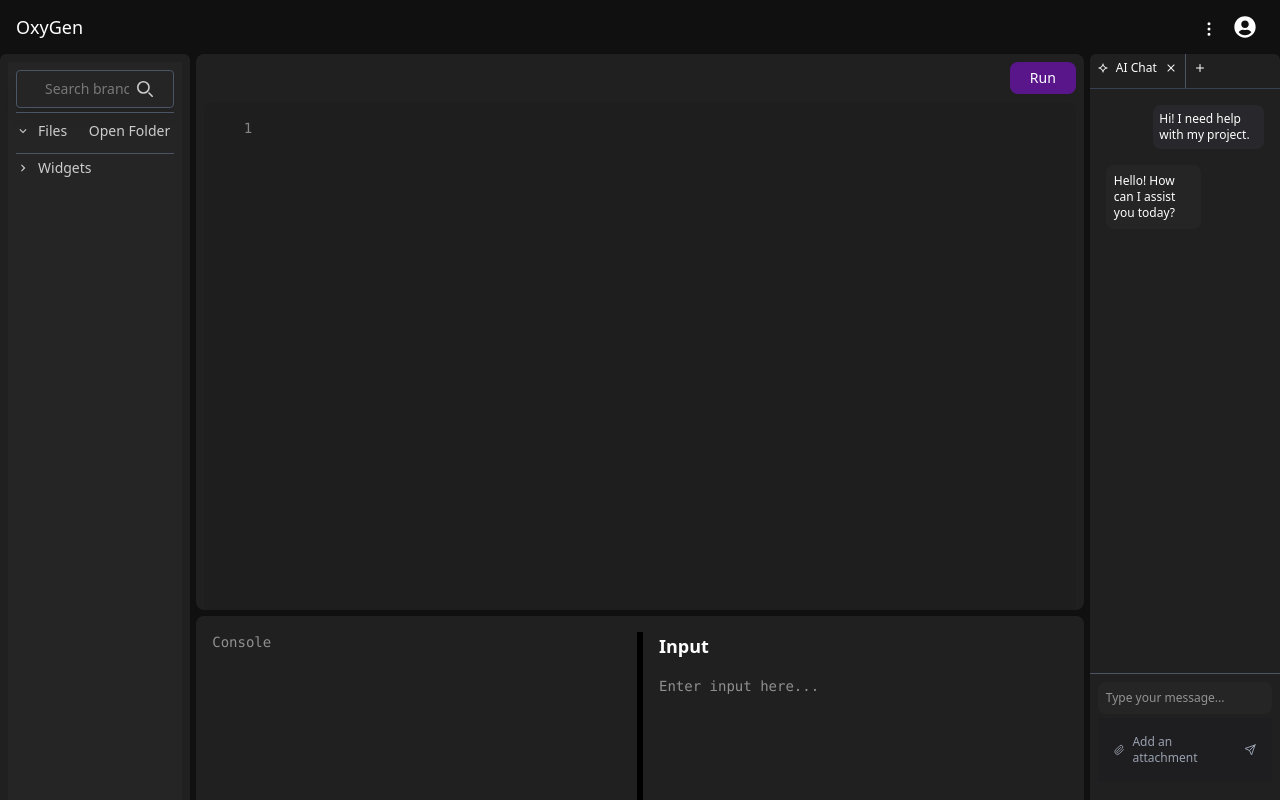
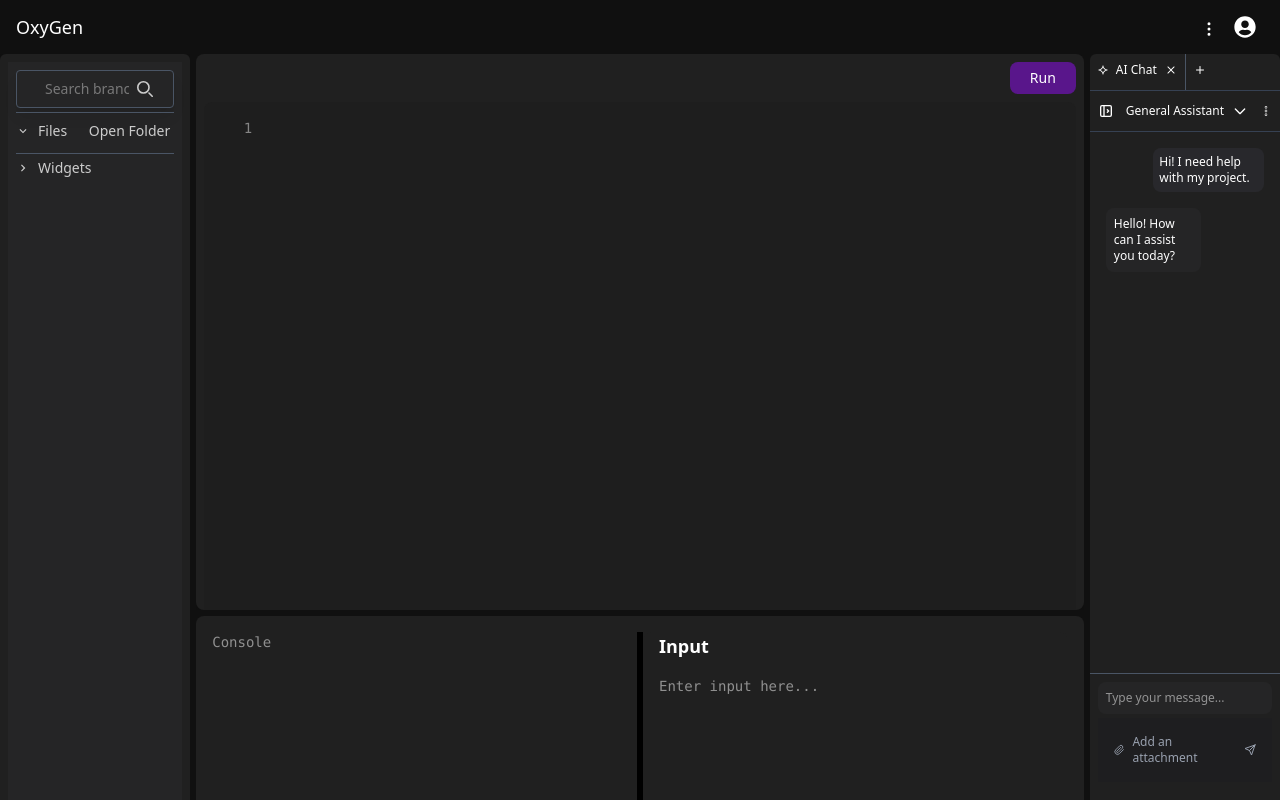
Before and after one commit to Mahbub2001/OxyGen-Scripts, a Next.js app: page / in a window 1280 px wide. Built offline with nearby package versions, Linux system fonts and the light colour scheme.

Commit message:
dropdown

```diff
--- a/src/components/AiAssistant/AiAssistant.js
+++ b/src/components/AiAssistant/AiAssistant.js
@@ -1,23 +1,53 @@
 "use client";
-import React from "react";
+import React, { useState } from "react";
 import { RiGeminiLine } from "react-icons/ri";
 import { RxCross2 } from "react-icons/rx";
 import { FiPaperclip, FiPlus, FiSend } from "react-icons/fi";
-
+import { TbLayoutSidebarLeftExpand } from "react-icons/tb";
+import { CiMenuKebab } from "react-icons/ci";
+import { DropdownMenu } from "../DropDown/DropDown";
+const scenario_map = [
+  "General Assistant",
+  "Code Correction",
+  "Code Completion",
+  "Code Optimization",
+  "Code Generation",
+  "Code Commenting",
+  "Code Explanation",
+  "Extract From Book",
+  "LeetCode Solver",
+  "Code Shortener",
+];
 function AiAssistant() {
+  const [selectedScenario, setSelectedScenario] = useState(scenario_map[0]);
   return (
     <div className="flex flex-col text-white min-h-screen text-xs">
       <div className="flex flex-col justify-between flex-grow">
         <div className="border-b border-gray-700 flex items-center">
           <div className="flex gap-2 items-center border-r border-gray-600 pr-2">
-            <div className="flex items-center gap-2 pl-2 pt-1.5 pb-3">
+            <div className="flex items-center gap-2 pl-2 pt-2 pb-3">
               <RiGeminiLine size={10} />
               <p>AI Chat</p>
               <RxCross2 />
             </div>
           </div>
-          <div className="pt-1.5 pl-2 pb-3">
+          <div className="pt-2 pl-2 pb-3">
             <FiPlus />
+          </div>
+        </div>
+        <div className="border-b border-gray-700 flex items-center justify-between px-2 py-2">
+          <div>
+            <TbLayoutSidebarLeftExpand className="text-[1rem]" />
+          </div>
+          <div>
+            <DropdownMenu
+              selectedScenario={selectedScenario}
+              setSelectedScenario={setSelectedScenario}
+              scenario_map={scenario_map}
+            />
+          </div>
+          <div>
+            <CiMenuKebab className="transform-flat" />
           </div>
         </div>
         <div className="p-4 overflow-y-auto flex-grow">
@@ -48,7 +78,7 @@ function AiAssistant() {
                 Add an attachment
               </span>
             </label>
-            <button className="p-2 text-gray-400 hover:text-white">
+            <button className="cursor-pointer p-2 text-gray-400 hover:text-white">
               <FiSend />
             </button>
           </div>
--- /dev/null
+++ b/src/components/DropDown/DropDown.js
@@ -0,0 +1,47 @@
+import { useState } from "react";
+
+export const DropdownMenu = ({selectedScenario,setSelectedScenario,scenario_map}) => {
+    const [isOpen, setIsOpen] = useState(false);
+    return (
+      <div className="relative">
+        <button
+          onClick={() => setIsOpen(!isOpen)}
+          className="cursor-pointer text-white p-1 rounded-lg focus:outline-none flex items-center"
+        >
+          {selectedScenario}
+          <svg
+            className="w-4 h-4 ml-2"
+            fill="none"
+            stroke="currentColor"
+            viewBox="0 0 24 24"
+            xmlns="http://www.w3.org/2000/svg"
+          >
+            <path
+              strokeLinecap="round"
+              strokeLinejoin="round"
+              strokeWidth={2}
+              d="M19 9l-7 7-7-7"
+            />
+          </svg>
+        </button>
+        {isOpen && (
+          <div className="absolute mt-2 w-48 bg-[#252526] rounded-lg shadow-lg z-10">
+            <ul>
+              {scenario_map.map((scenario, index) => (
+                <li
+                  key={index}
+                  onClick={() => {
+                    setSelectedScenario(scenario);
+                    setIsOpen(false);
+                  }}
+                  className="p-2 text-white hover:bg-gray-700 cursor-pointer"
+                >
+                  {scenario}
+                </li>
+              ))}
+            </ul>
+          </div>
+        )}
+      </div>
+    );
+  };
```
